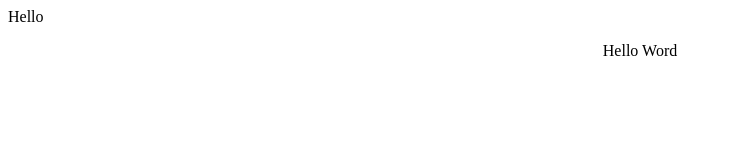
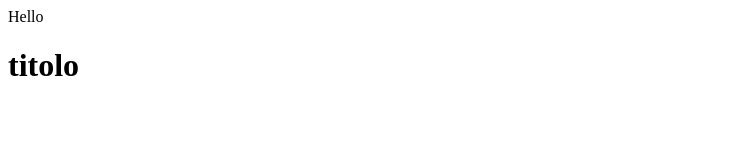
Before and after one commit to GabryXJ/Deposity1, a plain HTML site: page INDEX.html in a window 1280 px wide. Shown: the whole page, without its empty margins (0-732 px from the left). Drawn offline with Linux system fonts and the light colour scheme.

Commit message:
Update INDEX.html

```diff
--- a/INDEX.html
+++ b/INDEX.html
@@ -3,8 +3,10 @@
   <head>
     Hello
   </head>
-
-  <p align="center">Hello Word</p>
-
+  <body>
+    <h1>
+      titolo
+     </h1>
+  </body>
 
 </html>
```
